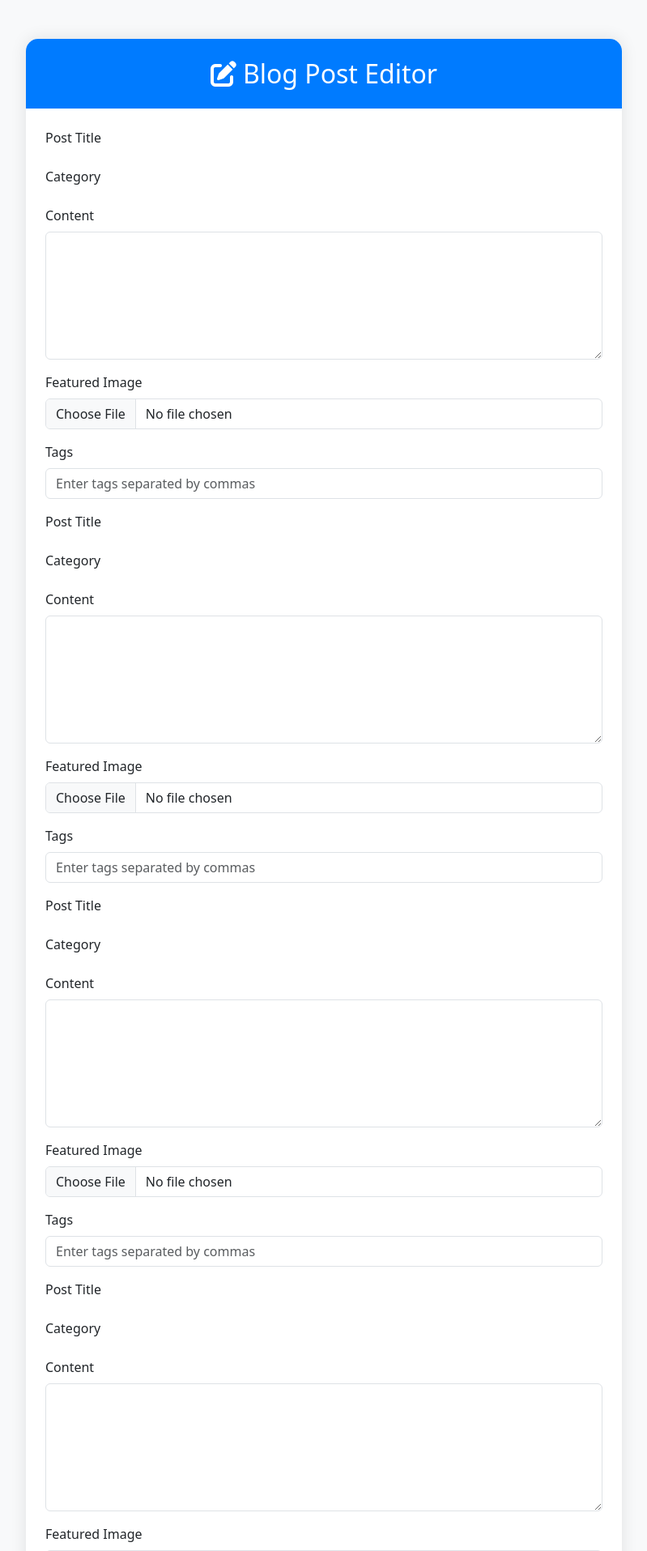
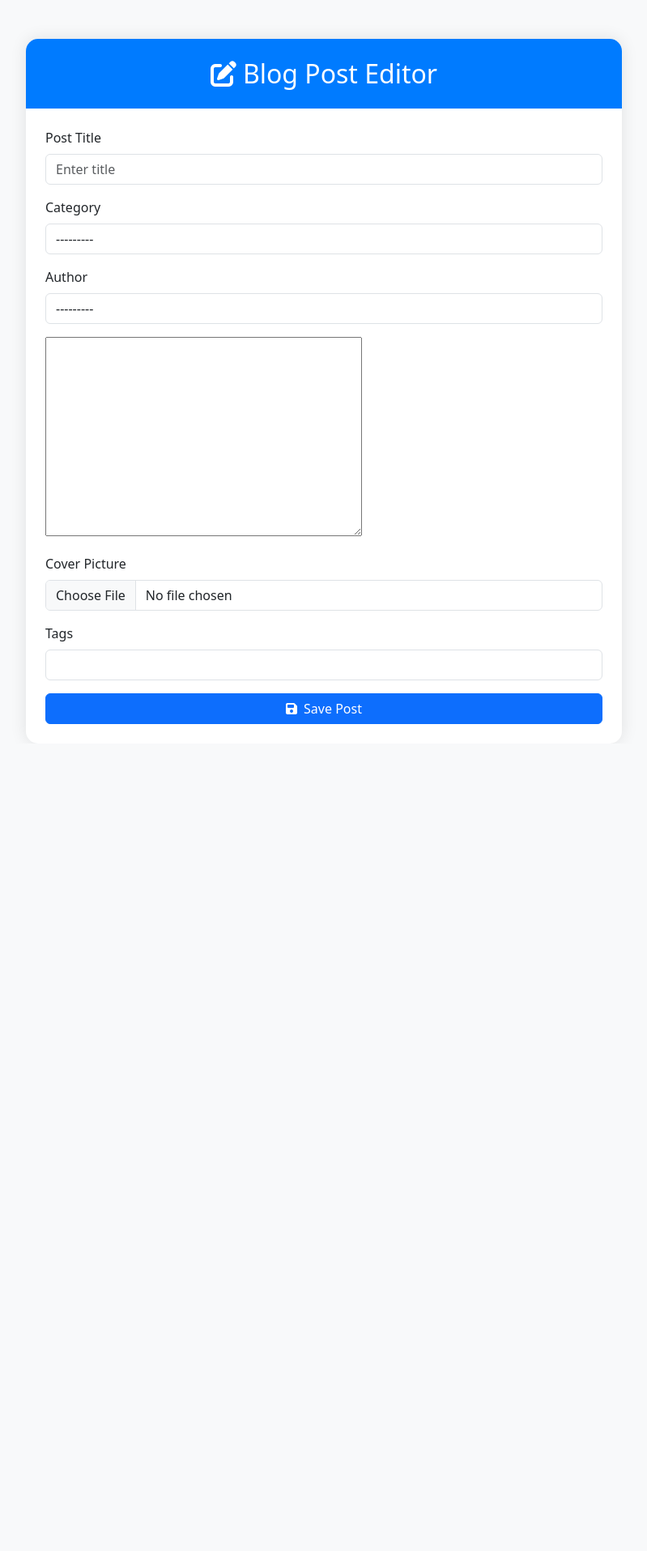
Before and after one commit to zazcorp-admin/techlife, a Django app: page /add_blog/ in a window 1280 px wide. Shown: the top 1915 px of the page at 81% size, without its empty margins (240-1039 px from the left). After the commit the page ends 894 px from the top, so only its background shows below. Run offline with Django 5.2, Linux system fonts and the light colour scheme; data comes from the database, SQL or seed files in the repository; tables that the repository leaves empty hold one stand-in row (values such as "Sample post"); parts of the project's set-up code (start-up, migrations or seed data) failed here and were passed over; some libraries are stand-ins or nearby versions.

Commit message:
dashboard add blog system
added add blog system in dashboard for root user

```diff
--- a/core/forms.py
+++ b/core/forms.py
@@ -17,18 +17,19 @@
 
     category = forms.ModelChoiceField(
         queryset= Category.objects.all(),
-        widget=forms.Select(attrs={'class': 'form-control'})
+        widget=forms.Select(attrs={'class': 'form-label', 'for': 'postCategory', 'placeholder':'Select a category'})
     )
     tags = TagField(
         required=False,
         widget=forms.TextInput(attrs={
             'class': 'form-control',
-            'placeholder': 'Enter tags separated by commas'
+            'placeholder': 'Enter tags separated by commas',
+            'id':  'postTags'
         })
     )
     cover_pic = forms.ImageField(
         required=False,
-        widget=forms.FileInput(attrs={'class': 'form-control-file'})
+        widget=forms.FileInput(attrs={'class': 'form-control', 'type':'file', 'id':'postImage', 'accept': "image/*"})
     )
 
     class Meta:
@@ -44,8 +45,8 @@
             if field != 'content' and field != 'cover_pic':
                 self.fields[field].widget.attrs.update({'class': 'form-control'})
 
-    def clean_tags(self):
-        tags = self.cleaned_data.get('tags')
-        if tags:
-            tags = [tag.strip().lower() for tag in tags.split(',') if tag.strip()]
-        return tags
+    # def clean_tags(self):
+    #     tags = self.cleaned_data.get('tags')
+    #     if tags:
+    #         tags = [tag.strip().lower() for tag in tags.split(',') if tag.strip()]
+    #     return tags
--- a/core/models.py
+++ b/core/models.py
@@ -28,7 +28,7 @@
     category = models.ForeignKey(Category, on_delete=models.CASCADE, related_name='blog_posts', null=True, blank=True)
     content = models.TextField()
     cover_pic = models.ImageField(upload_to='blog_posts/cover_pics', blank=True, null=True)
-    tags = TaggableManager()
+    tags = TaggableManager(blank=True)
     slug = models.SlugField(unique=True, null=True, blank=True)
 
     def save(self, *args, **kwargs):
--- a/core/views.py
+++ b/core/views.py
@@ -1,5 +1,5 @@
-from django.shortcuts import render
-from pyexpat.errors import messages
+from django.shortcuts import render, redirect
+from django.contrib import messages
 
 from .forms import BlogPostForm
 from .models import BlogPost, Category
@@ -32,16 +32,19 @@
 
 
 def add_blog(request):
-    form = BlogPostForm()
     if request.method == 'POST':
         form = BlogPostForm(request.POST, request.FILES)
         if form.is_valid():
             fm = form.save(commit=False)
+            fm.author = request.user
             fm.save()
-            fm.save_m2m()
             messages.success(request, 'Your post has been added.')
+            return redirect('dashboard')  # Replace with your actual URL name
         else:
+            print(form.errors)
             messages.warning(request, 'Something went wrong. Please try again.')
+    else:
+        form = BlogPostForm()
 
     context = {
         'form': form,
--- a/templates/core/add_blog.html
+++ b/templates/core/add_blog.html
@@ -31,30 +31,33 @@
                     <div class="form-header p-4">
                         <h2 class="text-center mb-0"><i class="fas fa-edit me-2"></i>Blog Post Editor</h2>
                     </div>
-                    <form class="p-4" enctype="multipart/form-dat" method='post' novalidate>
+                    <form class="p-4" enctype="multipart/form-data" method='post' novalidate>
                     {% csrf_token %}
-                        {% for fm in form %}
                         <div class="mb-3">
                             <label for="postTitle" class="form-label">Post Title</label>
-                                {{fm.title}}
+                            {{form.title}}
                         </div>
                         <div class="mb-3">
-                                <label for="postCategory" class="form-label">Category</label>
+                            <label for="postContent" class="form-label">Category</label>
+                            {{form.category}}
 
                         </div>
                         <div class="mb-3">
-                                <label for="postContent" class="form-label">Content</label>
-                                <textarea class="form-control" id="postContent" rows="6" required></textarea>
+                            <label for="postContent" class="form-label" value="{{request.user.username}}">Author</label>
+                            {{form.author}}
+
                         </div>
                         <div class="mb-3">
-                                <label for="postImage" class="form-label">Featured Image</label>
-                                <input type="file" class="form-control" id="postImage" accept="image/*">
+                            {{form.content}}
+                        </div>
+                        <div class="mb-3">
+                            <label for="postImage" class="form-label">Cover Picture</label>
+                            {{form.cover_pic}}
                         </div>
                         <div class="mb-3">
                             <label for="postTags" class="form-label">Tags</label>
-                                <input type="text" class="form-control" id="postTags" placeholder="Enter tags separated by commas">
+                            {{form.tags}}
                         </div>
-                        {% endfor %}
                         <div class="d-grid gap-2">
                             <button type="submit" class="btn btn-primary"><i class="fas fa-save me-2"></i>Save Post</button>
                         </div>
```
Also changed, not shown: techlife/settings.py (+8 -0 lines), core/migrations/0007_alter_blogpost_tags.py (added), public/static/blog_posts/cover_pics/_04d39a6a-7e55-4fcc-b83d-b92008e51a8d.jpg (added), public/static/blog_posts/cover_pics/download.jpeg (added), public/static/django-summernote/2024-08-14/0b3b2a16-45eb-4915-a64d-05e9829cccda.jpeg (added), public/static/django-summernote/2024-08-16/3c282151-0f63-4eb5-b339-3a3b887064d4.jpeg (added). Lines whose indentation alone changed are shown as unchanged.
